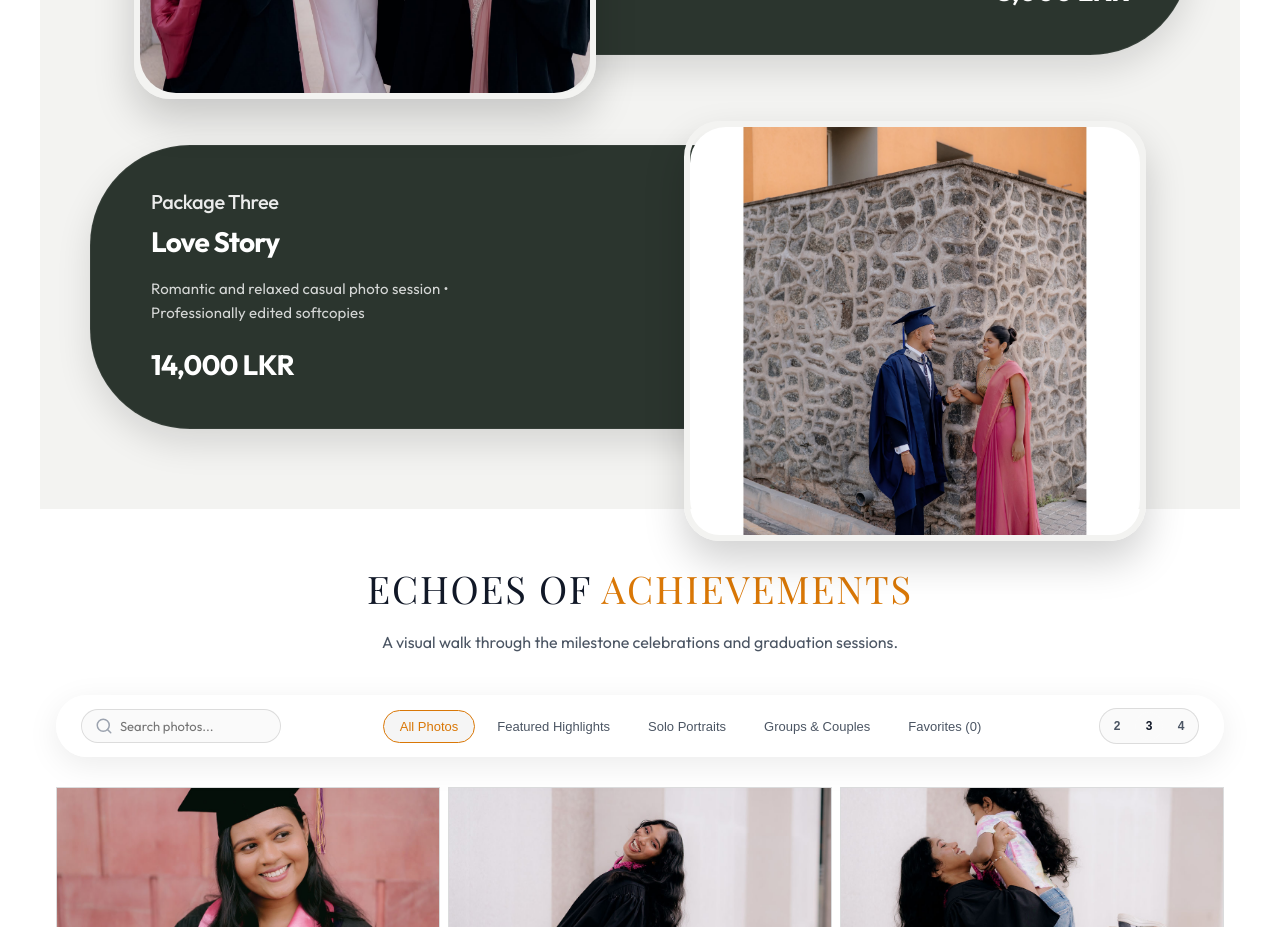
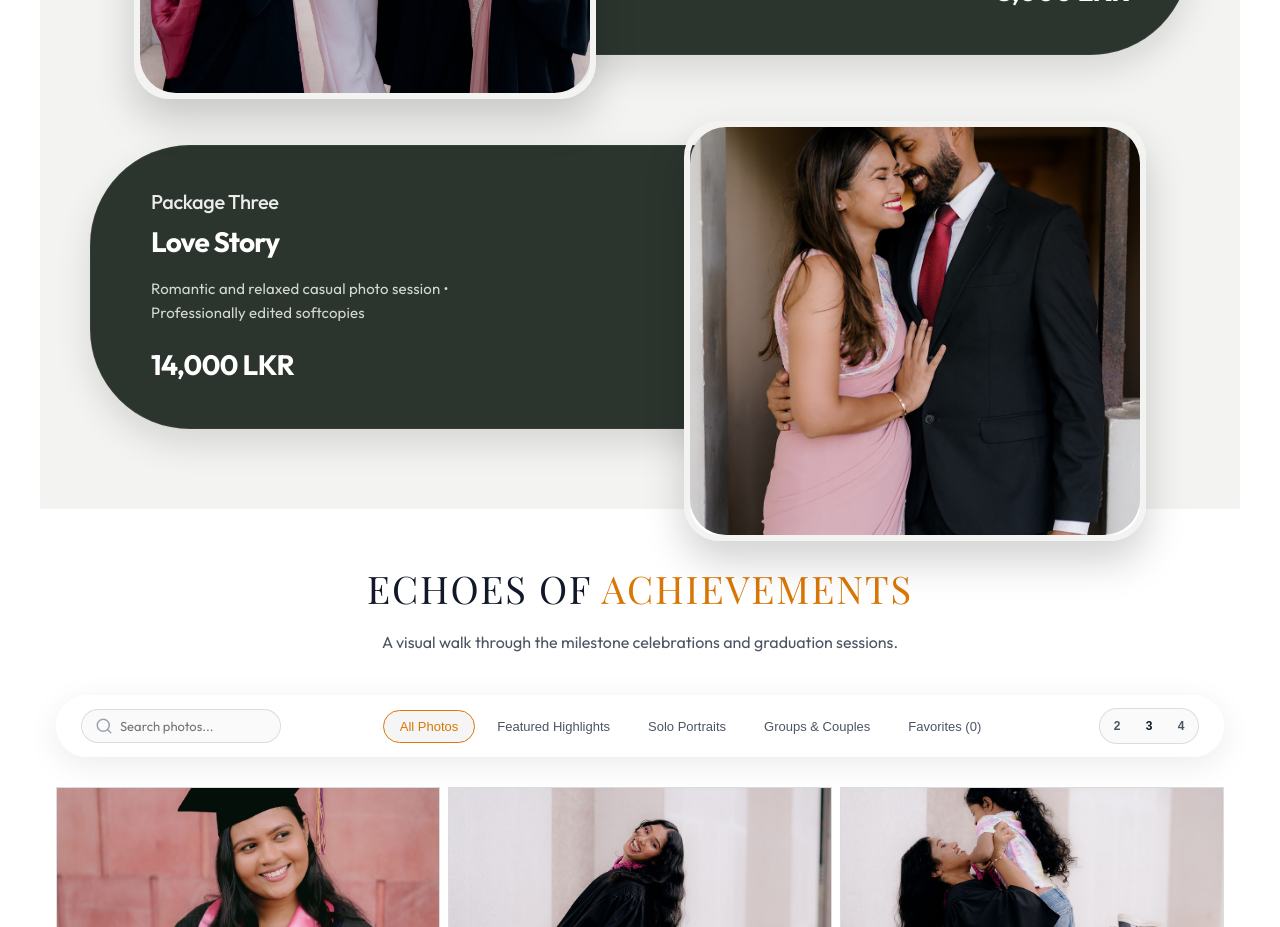
Before and after one commit to nipunnirman/vivid-snap-graduation, a React (Vite) app: page / in a window 1280 px wide. Shown: the part 1680-2607 px from the top of the page. Built offline with nearby package versions, Linux system fonts and the light colour scheme; a web font is replaced by a local one.

Commit message:
Update Pricing.jsx

```diff
--- a/src/components/Pricing.jsx
+++ b/src/components/Pricing.jsx
@@ -24,7 +24,7 @@ export default function Pricing() {
       name: 'Package Three',
       title: 'Love Story',
       price: '14,000 LKR',
-      photo: '/WhatsApp Image 2026-06-11 at 3.45.03 AM.jpeg',
+      photo: '/Highlights/RJN01241.jpg',
       details: 'Romantic and relaxed casual photo session • Professionally edited softcopies'
     }
   ];
```
